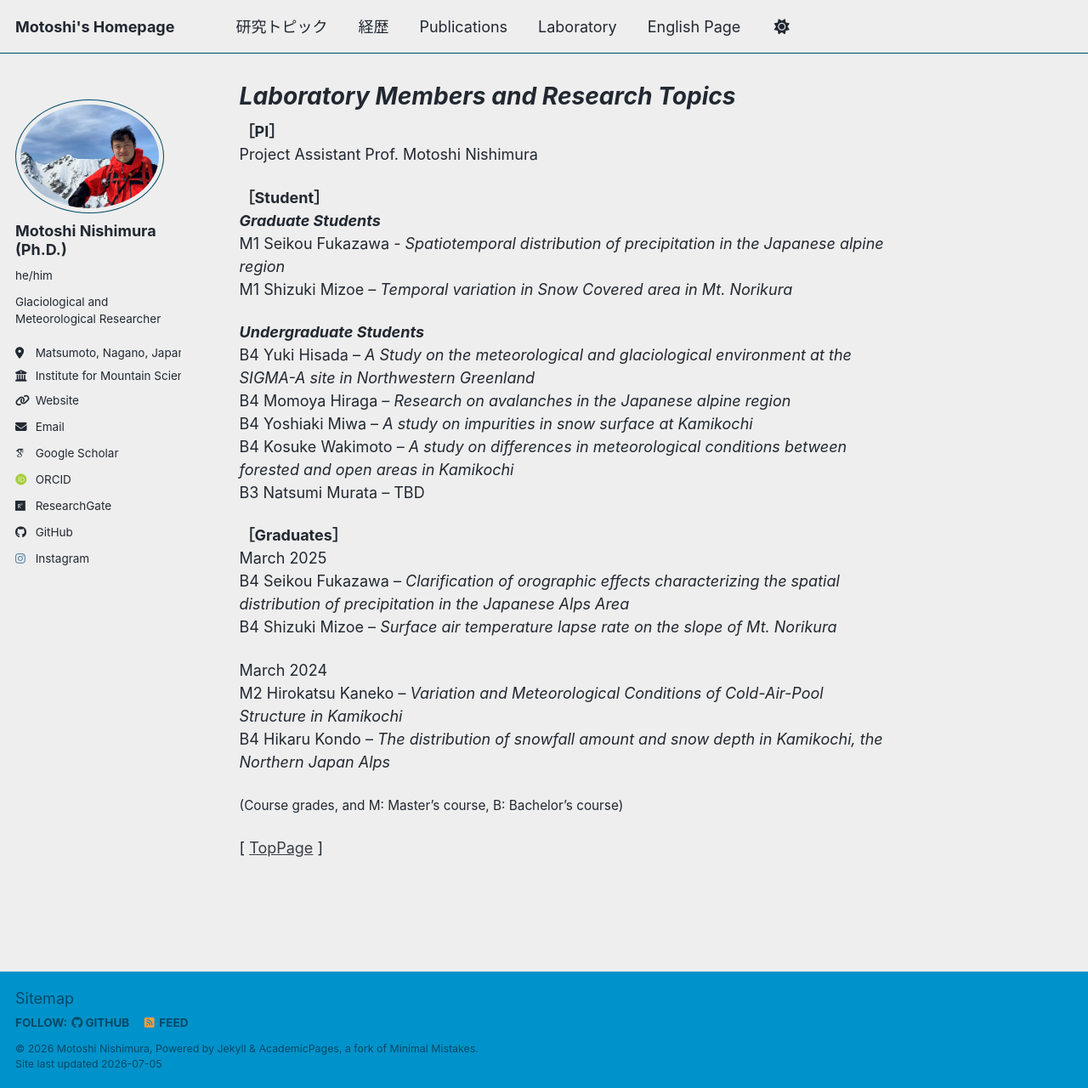
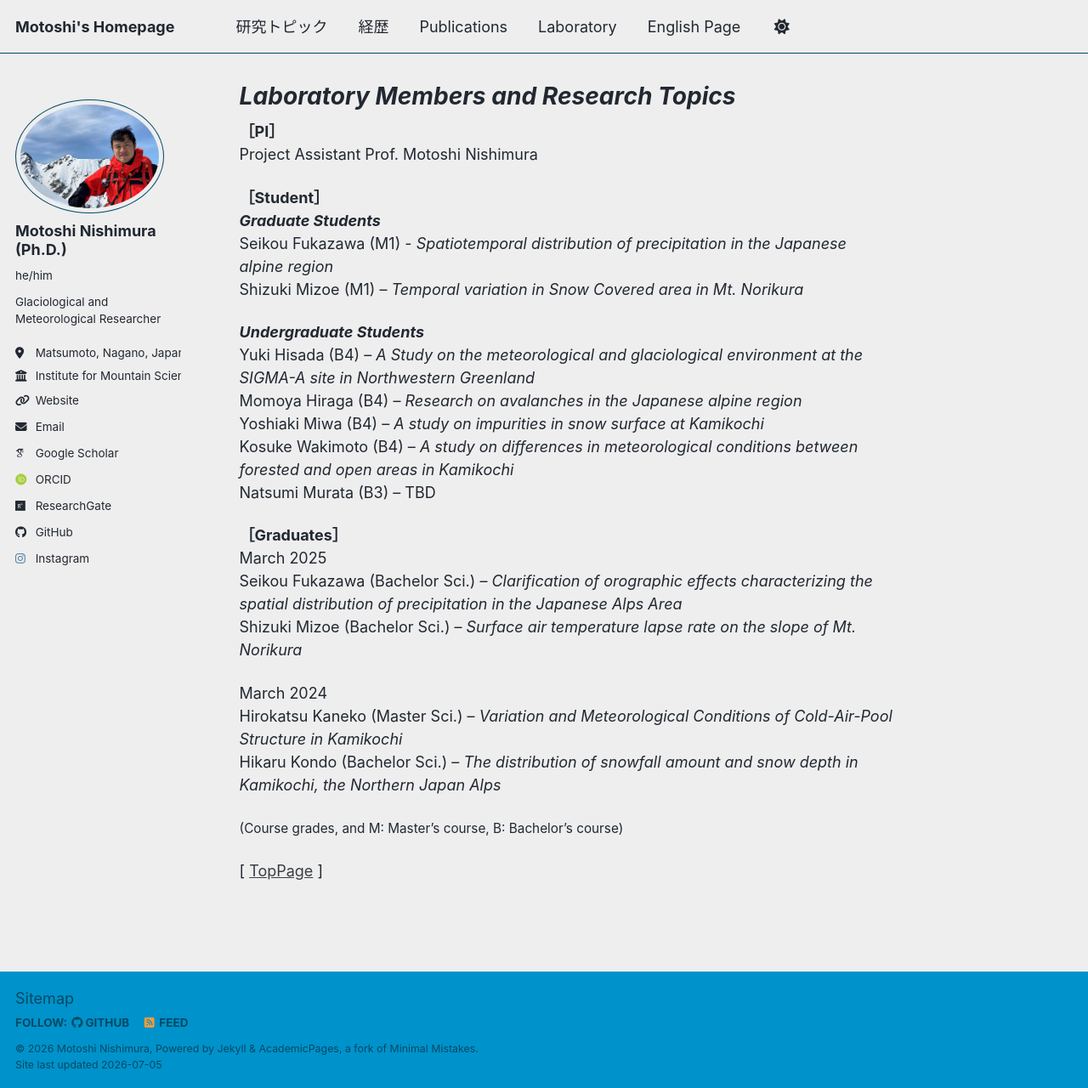
Before and after one commit to MotoshiNishimura/MotoshiNishimura.github.io, a Jekyll site: the page built from _pages/lab_member_en.md, in a window 1280 px wide and 1280 px high. Shown: the whole window at 85% size. Built offline with Jekyll 4.4.1, drawn with Linux system fonts in a browser that asks for light colours; some web fonts are replaced; a script bundle is joined from its source files by our own code; library files that are not in the unit come from our copies.

Commit message:
Update student information format in lab_member_en.md

```diff
--- a/_pages/lab_member_en.md
+++ b/_pages/lab_member_en.md
@@ -8,24 +8,24 @@ Project Assistant Prof. Motoshi Nishimura<br>
 
 **［Student］**<br>
 __*Graduate Students*__<br>
-M1 Seikou Fukazawa - *Spatiotemporal distribution of precipitation in the Japanese alpine region*<br>
-M1 Shizuki Mizoe – *Temporal variation in Snow Covered area in Mt. Norikura*<br>
+Seikou Fukazawa (M1) - *Spatiotemporal distribution of precipitation in the Japanese alpine region*<br>
+Shizuki Mizoe (M1) – *Temporal variation in Snow Covered area in Mt. Norikura*<br>
 
 __*Undergraduate Students*__<br>
-B4 Yuki Hisada – *A Study on the meteorological and glaciological environment at the SIGMA-A site in Northwestern Greenland*<br>
-B4 Momoya Hiraga – *Research on avalanches in the Japanese alpine region*<br>
-B4 Yoshiaki Miwa – *A study on impurities in snow surface at Kamikochi*<br>
-B4 Kosuke Wakimoto – *A study on differences in meteorological conditions between forested and open areas in Kamikochi*<br>
-B3 Natsumi Murata – TBD<br>
+Yuki Hisada (B4) – *A Study on the meteorological and glaciological environment at the SIGMA-A site in Northwestern Greenland*<br>
+Momoya Hiraga (B4) – *Research on avalanches in the Japanese alpine region*<br>
+Yoshiaki Miwa (B4) – *A study on impurities in snow surface at Kamikochi*<br>
+Kosuke Wakimoto (B4) – *A study on differences in meteorological conditions between forested and open areas in Kamikochi*<br>
+Natsumi Murata (B3) – TBD<br>
 
 **［Graduates］**<br>
 March 2025<br>
-B4 Seikou Fukazawa – *Clarification of orographic effects characterizing the spatial distribution of precipitation in the Japanese Alps Area*<br>
-B4 Shizuki Mizoe – *Surface air temperature lapse rate on the slope of Mt. Norikura*<br>
+Seikou Fukazawa (Bachelor Sci.) – *Clarification of orographic effects characterizing the spatial distribution of precipitation in the Japanese Alps Area*<br>
+Shizuki Mizoe (Bachelor Sci.) – *Surface air temperature lapse rate on the slope of Mt. Norikura*<br>
 
 March 2024<br>
-M2 Hirokatsu Kaneko – *Variation and Meteorological Conditions of Cold-Air-Pool Structure in Kamikochi*<br>
-B4 Hikaru Kondo – *The distribution of snowfall amount and snow depth in Kamikochi, the Northern Japan Alps*<br>
+Hirokatsu Kaneko (Master Sci.) – *Variation and Meteorological Conditions of Cold-Air-Pool Structure in Kamikochi*<br>
+Hikaru Kondo (Bachelor Sci.) – *The distribution of snowfall amount and snow depth in Kamikochi, the Northern Japan Alps*<br>
 
 <span style="font-size: 0.85em;">
 (Course grades, and M: Master's course, B: Bachelor's course)
```
